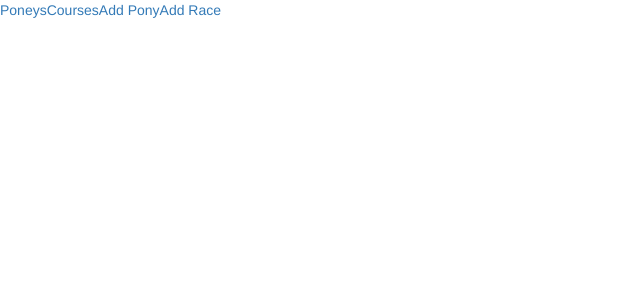
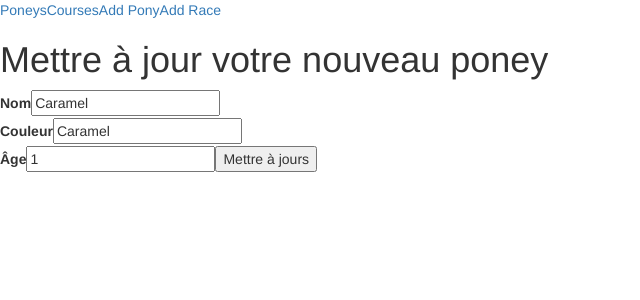
Before and after one commit to BaptisteAngot/AngularCours1, an Angular app: page /update-pony/1 in a window 1280 px wide. Before the commit this address led to /. Shown: the top 300 px of the page, without its empty margins (0-640 px from the left). Built offline with nearby package versions, Linux system fonts and the light colour scheme.

Commit message:
Update Pony and WIP update Race

```diff
--- a/src/app/pony-detail/pony-detail.component.html
+++ b/src/app/pony-detail/pony-detail.component.html
@@ -1,3 +1,3 @@
 <div>
-  {{pony.name}}  {{pony.color}} - {{pony.age}}
+  {{pony.name}}  {{pony.color}} - {{pony.age}} - <a routerLink="update-pony/{{pony.id_poney}}">Modifier</a>
 </div>
--- a/src/app/pony-reactive/pony-reactive.component.ts
+++ b/src/app/pony-reactive/pony-reactive.component.ts
@@ -10,13 +10,15 @@ import {Router} from "@angular/router";
   styleUrls: ['./pony-reactive.component.css']
 })
 export class PonyReactiveComponent implements OnInit {
+
   ponyForm = this.fb.group({
     name: ['', Validators.required],
     color: ['', Validators.required],
     age: ['0', Validators.required],
-  })
+  });
 
-  constructor(private fb: FormBuilder, private router: Router) { }
+  constructor(private fb: FormBuilder, private router: Router) {
+  }
 
   ngOnInit(): void {
   }
--- a/src/app/pony/pony.component.html
+++ b/src/app/pony/pony.component.html
@@ -1,4 +1,5 @@
-<h1>Entrer votre nouveau poney</h1>
+<h1 *ngIf="add">Entrer votre nouveau poney</h1>
+<h1 *ngIf="!add">Mettre à jour votre nouveau poney</h1>
 <form (ngSubmit)="onSubmit()">
   <label for="name">Nom</label>
   <input id="name" name="name" type="text" [(ngModel)]="newPony.name">
@@ -13,5 +14,6 @@
   <label for="age">Âge</label>
   <input type="text" id="age" name="age"  [(ngModel)]="newPony.age">
 
-  <button type="submit">Enregistrer</button>
+  <button *ngIf="add" type="submit">Enregistrer</button>
+  <button *ngIf="!add" type="submit">Mettre à jours</button>
 </form>
--- a/src/app/pony/pony.component.ts
+++ b/src/app/pony/pony.component.ts
@@ -1,7 +1,7 @@
 import { Component, OnInit } from '@angular/core';
 import { Pony } from "../pony";
 import {PONIES} from "../mock-ponies";
-import {Router} from "@angular/router";
+import {ActivatedRoute, Router} from "@angular/router";
 
 @Component({
   selector: 'app-pony',
@@ -12,11 +12,26 @@ import {Router} from "@angular/router";
 export class PonyComponent implements OnInit {
 
   newPony: Pony;
-  constructor(private router: Router) {
+  add: boolean;
+  constructor(private router: Router, private route: ActivatedRoute) {
     this.newPony = new Pony();
+    this.add = true;
   }
 
   ngOnInit(): void {
+    if (this.route.snapshot.paramMap.get('id') == null)
+      this.add = true;
+    else{
+      this.add = false;
+      const id = parseInt(this.route.snapshot.paramMap.get('id'),0);
+      // Moche avec les mocks, mieux plus tard.
+      for (let index=0; index < PONIES.length; index++){
+        if (PONIES[index].id_poney == id){
+          this.newPony = PONIES[index];
+          break;
+        }
+      }
+    }
   }
 
   onSubmit():void {
--- a/src/app/race-detail/race-detail.component.html
+++ b/src/app/race-detail/race-detail.component.html
@@ -4,3 +4,4 @@
     <app-pony-detail [pony]="rp"></app-pony-detail>
   </li>
 </ul>
+<a routerLink="update-race/{{race.id_race}}">Modifier </a>
--- /dev/null
+++ b/src/app/race-reactive/race-reactive.component.html
@@ -0,0 +1,14 @@
+<h1>Entrer votre nouvelle course</h1>
+<form [formGroup]="raceForm" (ngSubmit)="onSubmit()">
+  <label for="location">Localisation</label>
+  <input type="text" name="location" id="location" formControlName="location" >
+
+  <label for="date">Date</label>
+  <input type="date" name="date" id="date" formControlName="date" >
+  <div *ngFor="let p of allPonies; let i= index">
+    {{p.name}}
+    <input type="checkbox" formControlName="ponies">
+  </div>
+
+  <button type="submit">Enregistrer</button>
+</form>
--- /dev/null
+++ b/src/app/race-reactive/race-reactive.component.ts
@@ -0,0 +1,37 @@
+import { Component, OnInit } from '@angular/core';
+import {FormBuilder, Validators} from "@angular/forms";
+import {Router} from "@angular/router";
+import {Race} from "../race";
+import {RACES} from "../mock-race";
+import {PONIES} from "../mock-ponies";
+import {Pony} from "../pony";
+
+@Component({
+  selector: 'app-race-reactive',
+  templateUrl: './race-reactive.component.html',
+  styleUrls: ['./race-reactive.component.css']
+})
+export class RaceReactiveComponent implements OnInit {
+
+  raceForm = this.fb.group({
+    location: ['', Validators.required],
+    date: ['', Validators.required],
+    ponies: ['', Validators.required],
+  });
+
+  allPonies = PONIES;
+
+  constructor(private fb: FormBuilder, private router: Router) {
+  }
+
+  ngOnInit(): void {
+  }
+
+  onSubmit() {
+    let res : Race;
+    res = this.raceForm.value;
+    res.ponies = Array<Pony>();
+    RACES.push(res);
+    this.router.navigate(['/races'])
+  }
+}
--- a/src/app/races/races.component.html
+++ b/src/app/races/races.component.html
@@ -1,4 +1,5 @@
-<h1>Entrer votre nouvelle course</h1>
+<h1 *ngIf="add" >Entrer votre nouvelle course</h1>
+<h1 *ngIf="!add" >Mettre à jours votre course</h1>
 <form (ngSubmit)="onSubmit()">
   <label for="location">Localisation</label>
   <input type="text" name="location" id="location" [(ngModel)]="newRace.location" >
@@ -11,5 +12,6 @@
     <input type="checkbox" name="{{p.name}}" (change)="poniesBool[i] =!poniesBool[i]">
   </div>
 
-  <button type="submit">Enregistrer</button>
+  <button *ngIf="add" type="submit">Enregistrer</button>
+  <button *ngIf="!add" type="submit">Mettre à jours</button>
 </form>
--- a/src/app/races/races.component.ts
+++ b/src/app/races/races.component.ts
@@ -1,7 +1,7 @@
 import { Component, OnInit } from '@angular/core';
 import { Race } from '../race';
 import { RACES} from "../mock-race";
-import {Router} from "@angular/router";
+import {ActivatedRoute, Router} from "@angular/router";
 import {PONIES} from "../mock-ponies";
 import {Pony} from "../pony";
 import {element} from "protractor";
@@ -16,14 +16,31 @@ export class RacesComponent implements OnInit {
   newRace: Race;
   poniesBool= Array<boolean>();
   allPonies = PONIES;
-  constructor(private router: Router) {
+
+  add: boolean;
+
+  constructor(private router: Router, private route: ActivatedRoute) {
     this.newRace = new Race();
     for (let i=0;i < PONIES.length; i++){
       this.poniesBool.push(false);
+      this.add = true
     }
   }
 
   ngOnInit(): void {
+    if (this.route.snapshot.paramMap.get('id') == null)
+      this.add = true;
+    else {
+      this.add = false;
+      const id = parseInt(this.route.snapshot.paramMap.get('id'),0);
+
+      for (let index=0; index < RACES.length; index++){
+        if (RACES[index].id_race == id){
+          this.newRace = RACES[index];
+          break
+        }
+      }
+    }
   }
 
   onSubmit():void {
```
Also changed, not shown: src/app/app.module.ts (+6 -2 lines), src/app/race-reactive/race-reactive.component.css (added), 1 other file (tests, documents, lock files or other folders).
